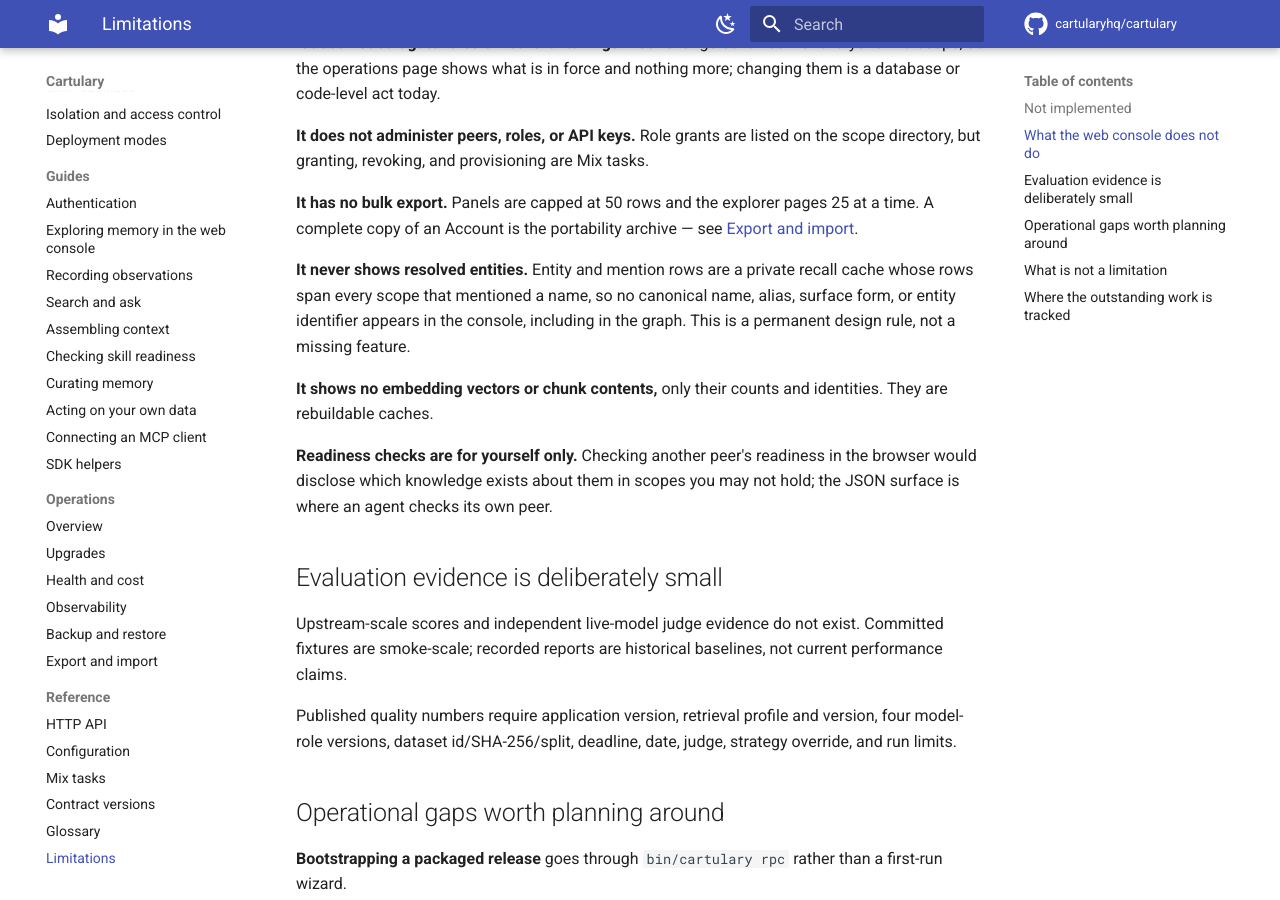
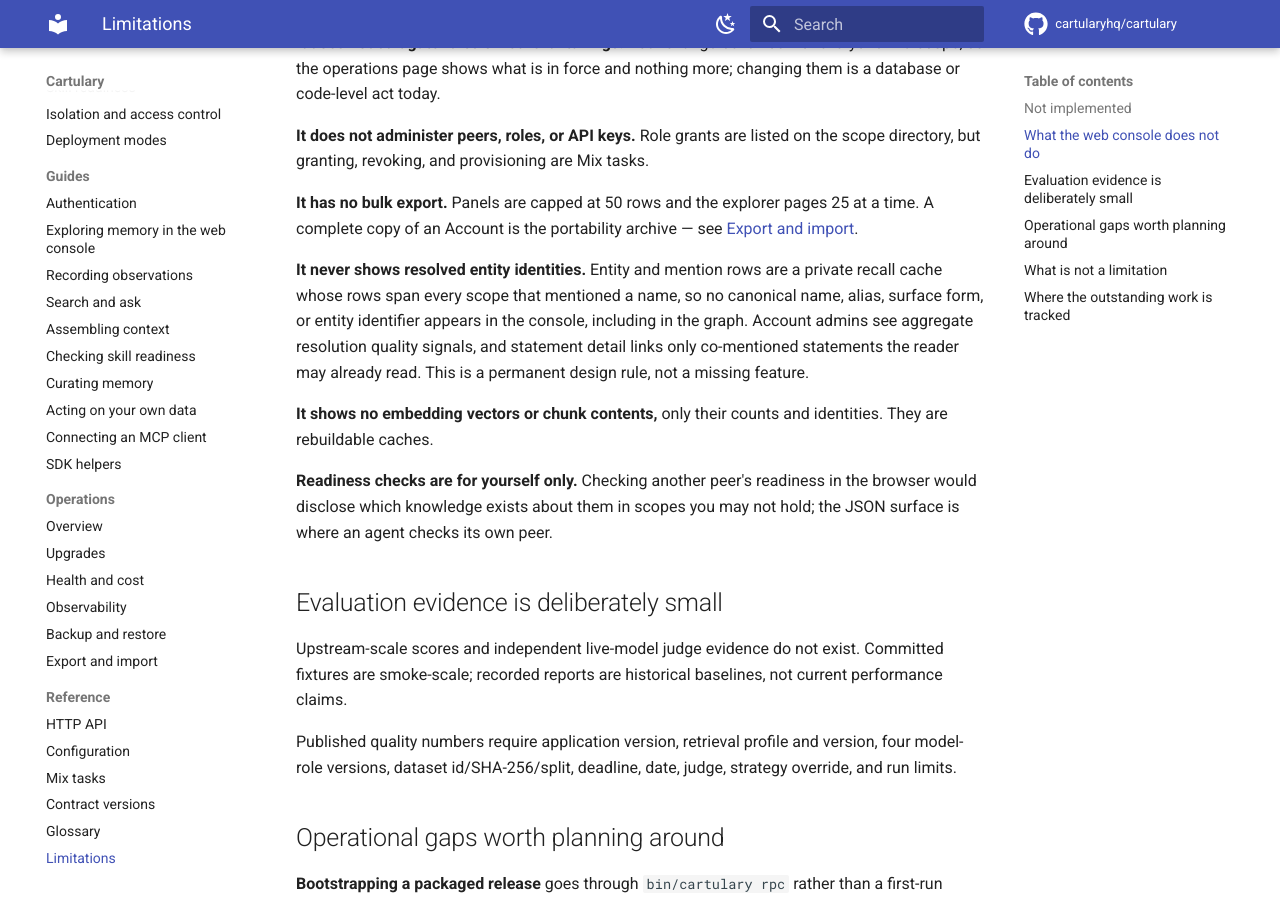
Before and after one commit to cartularyhq/cartulary, an MkDocs documentation site: the page built from docs/reference/limitations.md, in a window 1280 px wide and 900 px high, scrolled down 821 px. Built offline with MkDocs 1.6.1 and Material for MkDocs 9.7.7, drawn with Linux system fonts in a browser that asks for light colours; comment, search, counter and statistics services are not loaded.

Commit message:
Observe entity resolution quality

```diff
--- a/docs/reference/limitations.md
+++ b/docs/reference/limitations.md
@@ -44,10 +44,13 @@ the scope directory, but granting, revoking, and provisioning are Mix tasks.
 25 at a time. A complete copy of an Account is the portability archive — see
 [Export and import](../operations/portability.md).
 
-**It never shows resolved entities.** Entity and mention rows are a private
-recall cache whose rows span every scope that mentioned a name, so no canonical
-name, alias, surface form, or entity identifier appears in the console,
-including in the graph. This is a permanent design rule, not a missing feature.
+**It never shows resolved entity identities.** Entity and mention rows are a
+private recall cache whose rows span every scope that mentioned a name, so no
+canonical name, alias, surface form, or entity identifier appears in the
+console, including in the graph. Account admins see aggregate resolution
+quality signals, and statement detail links only co-mentioned statements the
+reader may already read. This is a permanent design rule, not a missing
+feature.
 
 **It shows no embedding vectors or chunk contents,** only their counts and
 identities. They are rebuildable caches.
```
Also changed, not shown: CHANGELOG.md (+9 -0 lines), docs/guides/web-console.md (+7 -3 lines), docs/reference/http-api.md (+2 -2 lines), specs/architecture/browser-console.md (+9 -0 lines), specs/architecture/retrieval-entity-context.md (+16 -4 lines), specs/implementation-status.md (+5 -0 lines), 5 other files.
